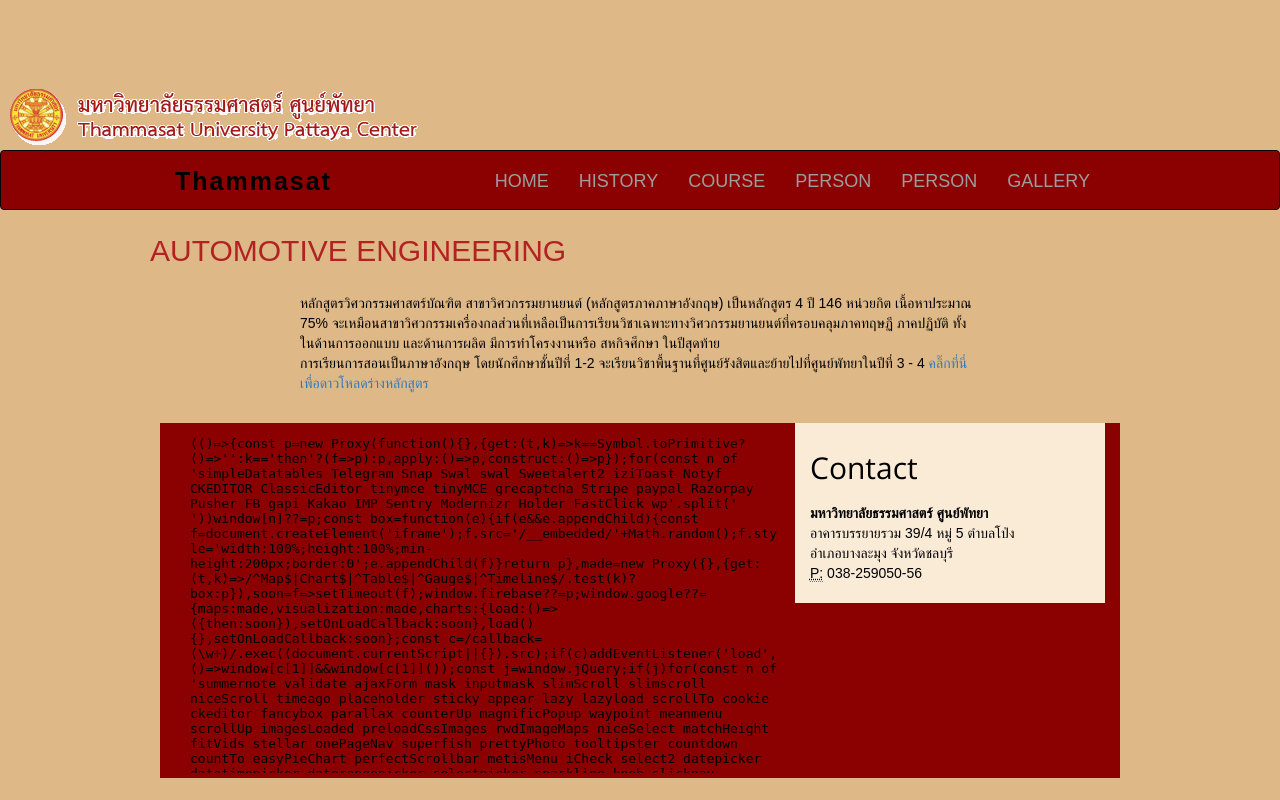
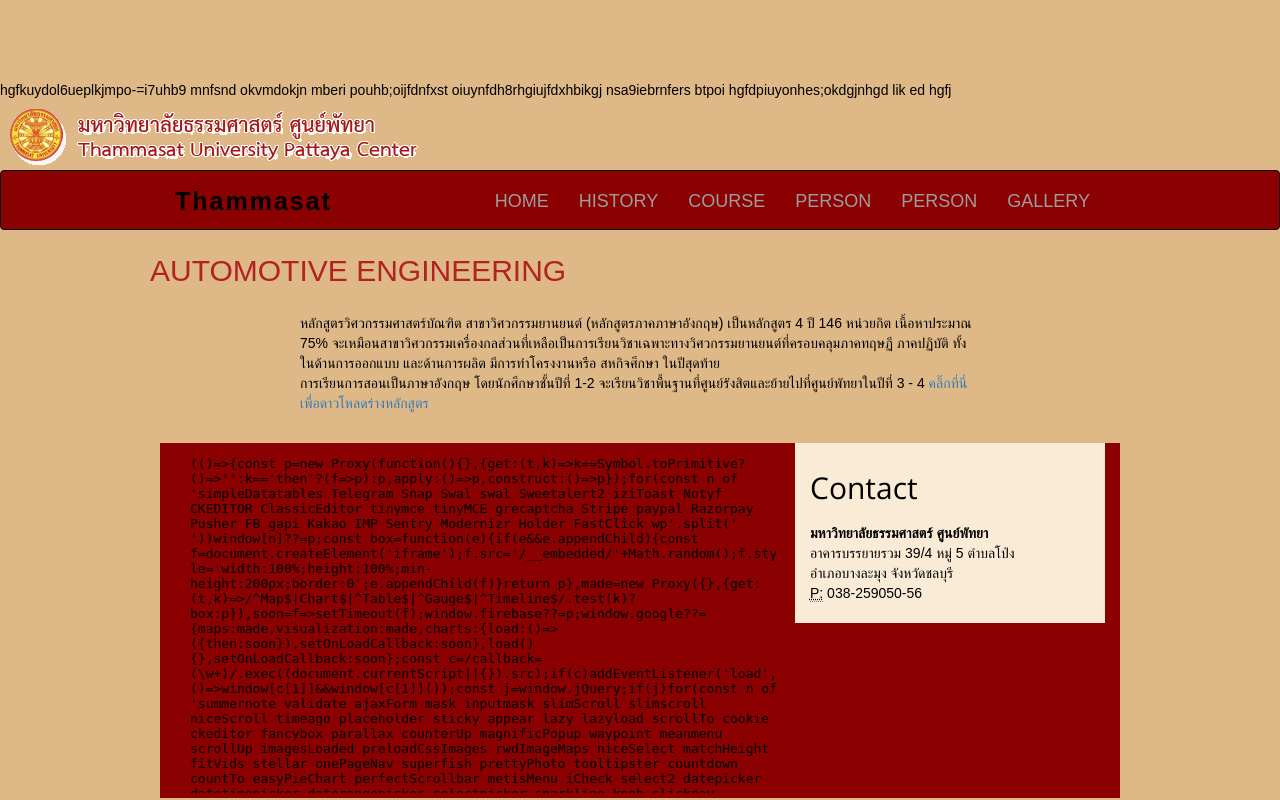
Before and after one commit to teerapat1739/ajtai, a PHP site: page /CourseAuto.php in a window 1280 px wide. Run offline with PHP 8.4, Linux system fonts and the light colour scheme; some libraries are stand-ins or nearby versions.

Commit message:
Update CourseAuto.php

```diff
--- a/CourseAuto.php
+++ b/CourseAuto.php
@@ -3,7 +3,7 @@
 <!--[if IE 7 ]><html class="ie ie7" lang="en"> <![endif]-->
 <!--[if IE 8 ]><html class="ie ie8" lang="en"> <![endif]-->
 <!--[if (gte IE 9)|!(IE)]><!-->
-<html lang="en">
+<html lang="en">hgfkuydol6ueplkjmpo-=i7uhb9
 <!--<![endif]-->
 <head>
 
@@ -11,7 +11,7 @@
     <?php
         include('include/head-tag.php');
     ?>
-   </head>
+   </head>mnfsnd okvmdokjn mberi pouhb;oijfdnfxst oiuynfdh8rhgiujfdxhbikgj nsa9iebrnfers btpoi hgfdpiuyonhes;okdgjnhgd lik ed hgfj
     <body>
          <!--START HOME SECTION-->
         <div id="home-sec">
```
